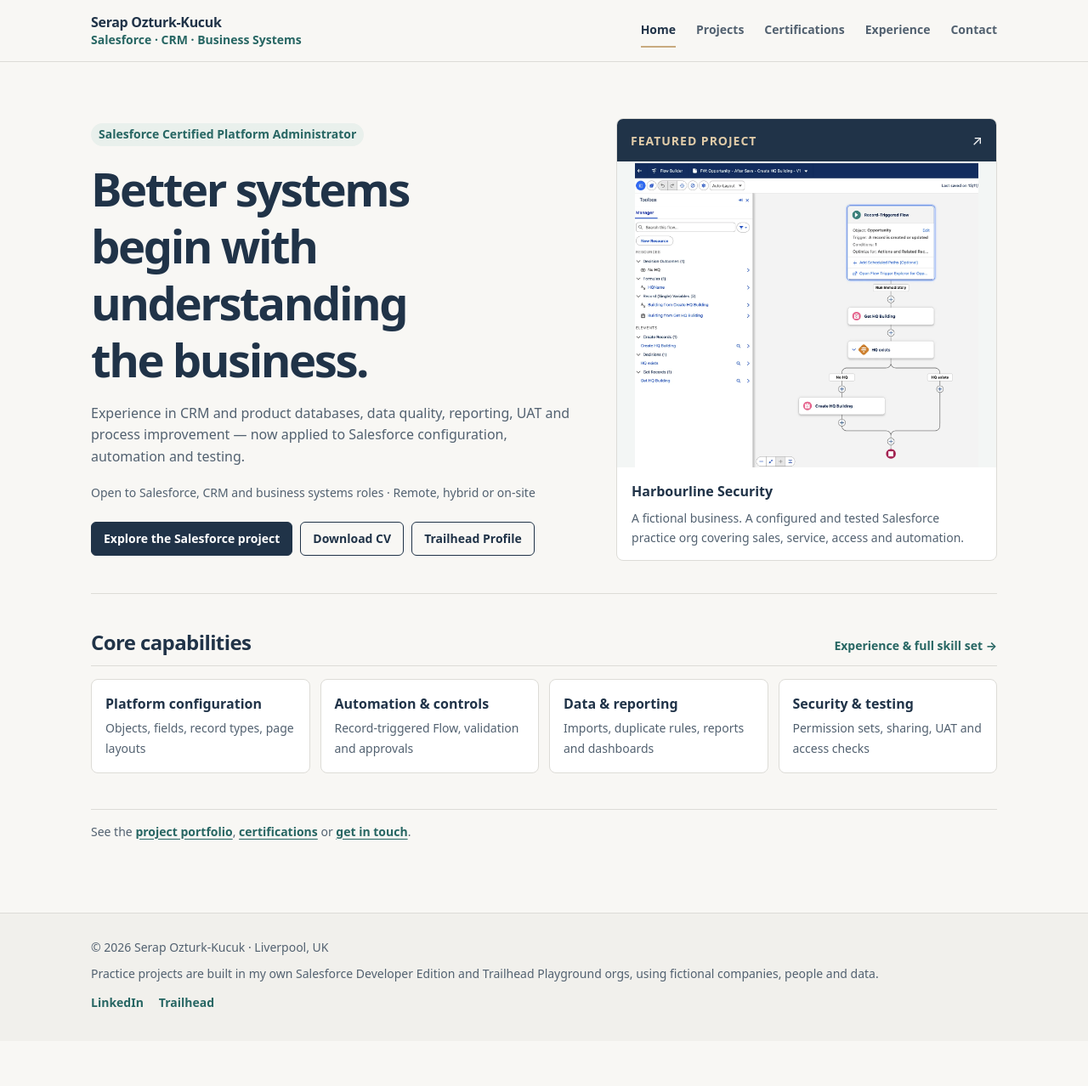
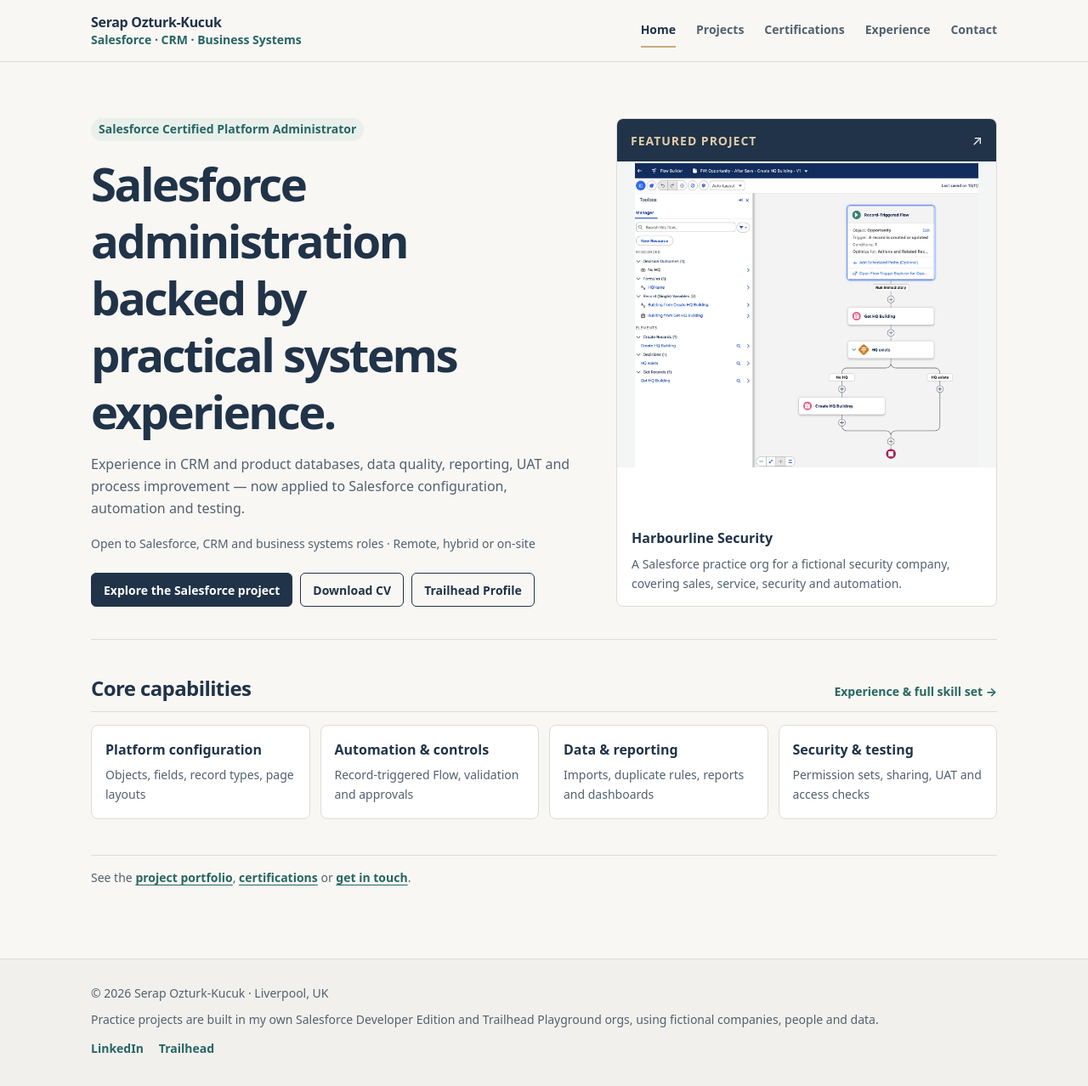
Before and after one commit to serapozturkkucuk/serapozturkkucuk.github.io, a Jekyll site: the page built from index.html, in a window 1280 px wide and 1279 px high. Shown: the whole window at 85% size. Built offline with Jekyll 4.4.1, drawn with Linux system fonts in a browser that asks for light colours.

Commit message:
Tighten recruiter-facing copy with natural, specific, neutral phrasing

```diff
--- a/index.html
+++ b/index.html
@@ -5,19 +5,19 @@ title: Home
 <section class="hero home-hero">
   <div class="hero-copy">
     <span class="pill">Salesforce Certified Platform Administrator</span>
-    <h1>Better systems begin with understanding the business.</h1>
+    <h1>Salesforce administration backed by practical systems experience.</h1>
     <p class="lede">Experience in CRM and product databases, data quality, reporting, UAT and process improvement — now applied to Salesforce configuration, automation and testing.</p>
     <p class="muted home-location">Open to Salesforce, CRM and business systems roles · Remote, hybrid or on-site</p>
     <div class="actions">
       <a class="btn primary" href="{{ '/projects/harbourline/' | relative_url }}">Explore the Salesforce project</a>
-      {% if site.author.cv_file != "" %}<a class="btn" href="{{ site.author.cv_file | relative_url }}">Download CV</a>{% endif %}
+      {% if site.author.cv_file != "" %}<a class="btn" href="{{ site.author.cv_file | relative_url }}" download="Serap_Ozturk-Kucuk_Salesforce_Administrator_CV.pdf">Download CV</a>{% endif %}
       <a class="btn" href="{{ site.author.trailhead }}" target="_blank" rel="noopener noreferrer">Trailhead Profile</a>
     </div>
   </div>
   <a class="hero-proof" href="{{ '/projects/harbourline/' | relative_url }}" aria-label="Read the Harbourline Security Salesforce practice case study">
     <div class="hero-proof-head"><span class="label">Featured project</span><span aria-hidden="true">↗</span></div>
     <div class="hero-proof-media"><img src="{{ '/assets/img/harbourline/flow.webp' | relative_url }}" alt="Salesforce Flow Builder decision and record creation diagram from the Harbourline Security practice org" width="1400" height="1249" fetchpriority="high" decoding="async"></div>
-    <div class="hero-proof-foot"><strong>Harbourline Security</strong><span>A fictional business. A configured and tested Salesforce practice org covering sales, service, access and automation.</span></div>
+    <div class="hero-proof-foot"><strong>Harbourline Security</strong><span>A Salesforce practice org for a fictional security company, covering sales, service, security and automation.</span></div>
   </a>
 </section>
 
```
